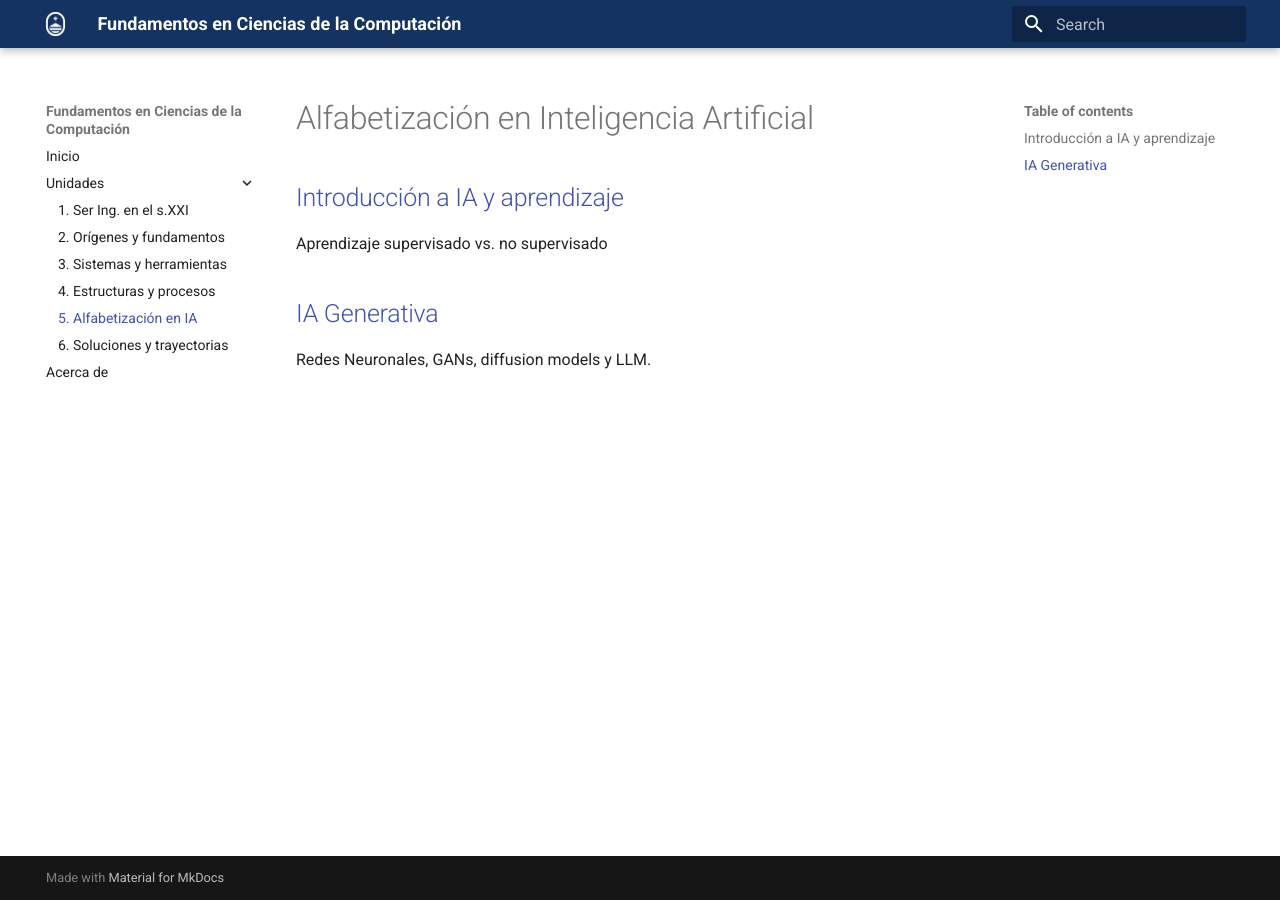
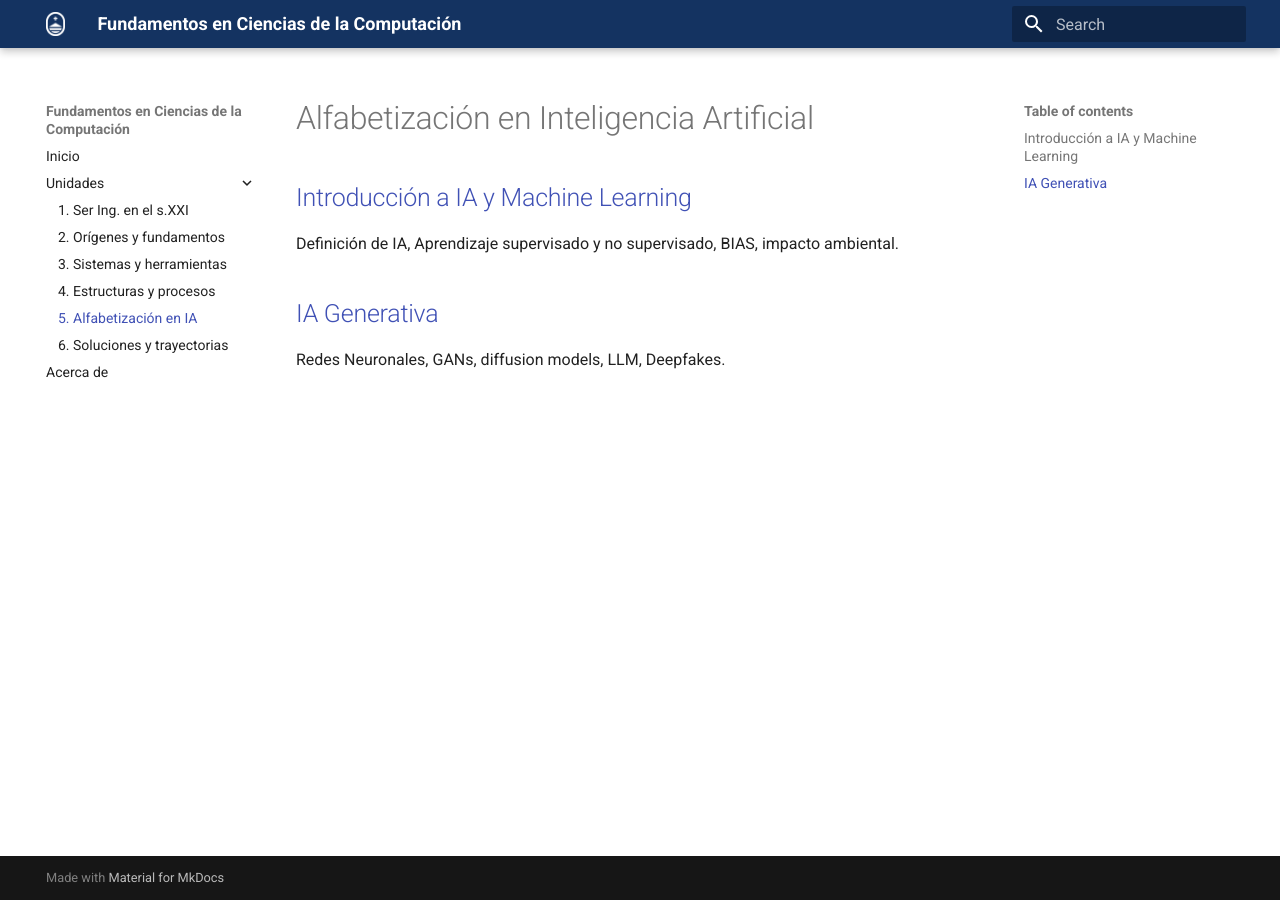
Before and after one commit to ucudal/Fundamentos_Ciencias_Computacion_Conceptos, an MkDocs documentation site: the page built from docs/unidad/5/readme.md, in a window 1280 px wide. Built offline with MkDocs 1.6.1 and Material for MkDocs 9.7.7, drawn with Linux system fonts in a browser that asks for light colours.

Commit message:
Update readme.md

```diff
--- a/docs/unidad/5/readme.md
+++ b/docs/unidad/5/readme.md
@@ -1,9 +1,9 @@
 # Alfabetización en Inteligencia Artificial
 
-## [Introducción a IA y aprendizaje](ia/readme.md)
+## [Introducción a IA y Machine Learning](ia/readme.md)
 
-Aprendizaje supervisado vs. no supervisado
+Definición de IA, Aprendizaje supervisado y no supervisado, BIAS, impacto ambiental.
 
 ## [IA Generativa](redes/readme.md)
 
-Redes Neuronales, GANs, diffusion models y LLM.
+Redes Neuronales, GANs, diffusion models, LLM, Deepfakes.
```
